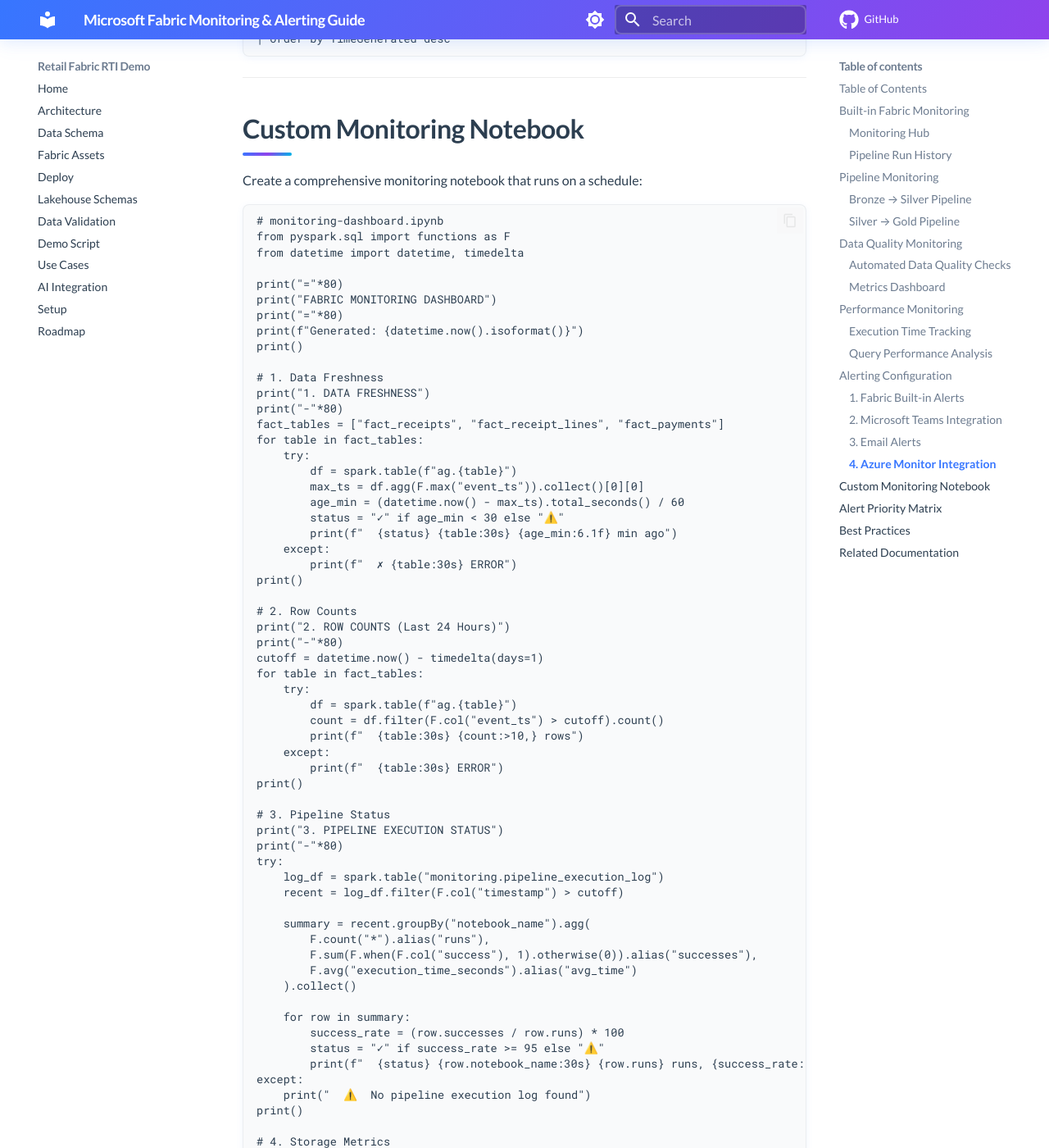
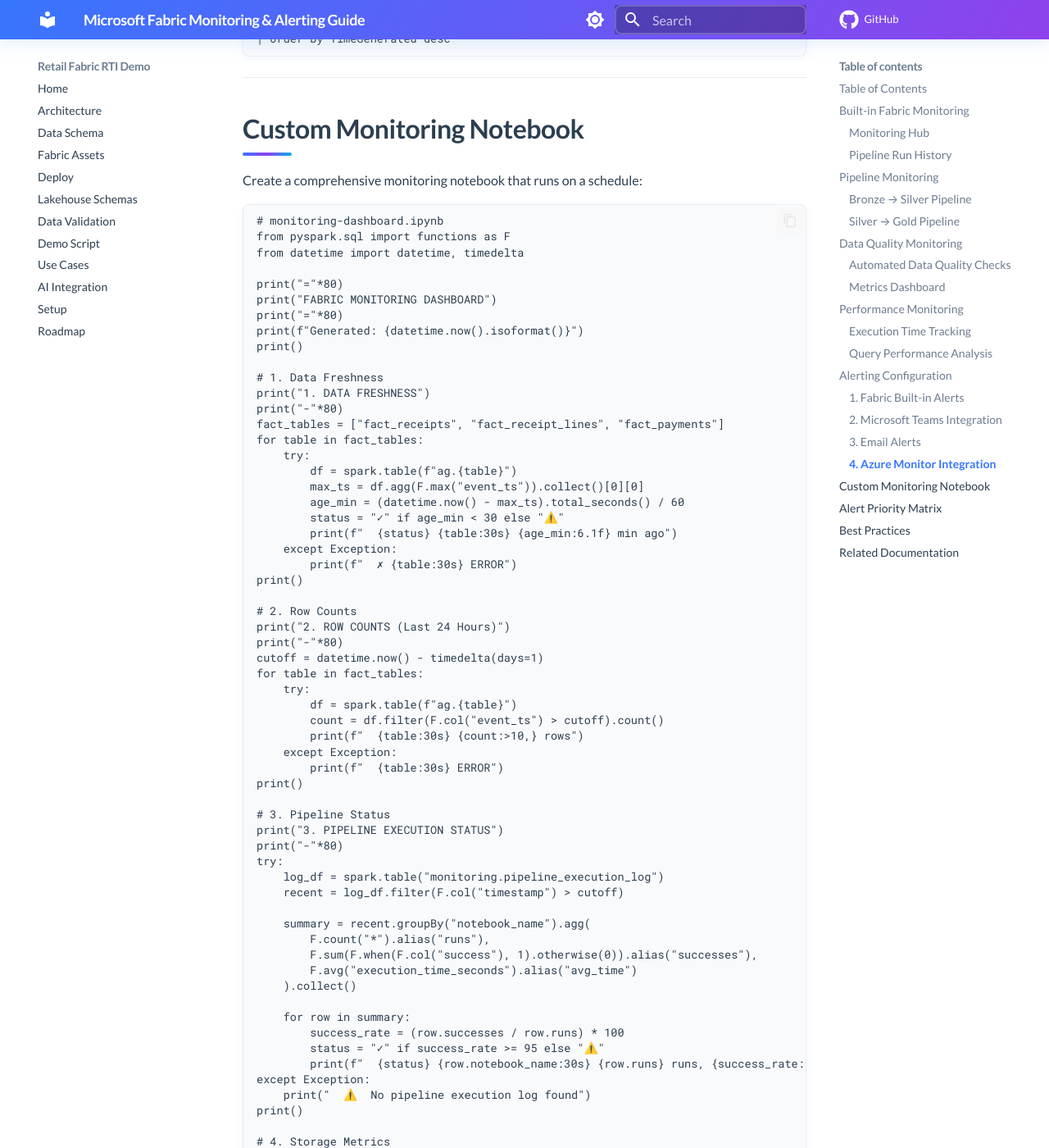
Before and after one commit to amattas/retail-demo, an MkDocs documentation site: the page built from docs/fabric-monitoring.md, in a window 1280 px wide and 1400 px high, scrolled down 8420 px. Shown: the whole window at 82% size. Built offline with MkDocs 1.6.1 and Material for MkDocs 9.7.7, drawn with Linux system fonts in a browser that asks for light colours; comment, search, counter and statistics services are not loaded; some of the changed text lies outside the part shown.

Commit message:
Fix JSON comment syntax and replace bare except clauses
Co-authored-by: amattas <10504740+amattas@users.noreply.github.com>

```diff
--- a/docs/fabric-monitoring.md
+++ b/docs/fabric-monitoring.md
@@ -438,7 +438,7 @@ for table in fact_tables:
         age_min = (datetime.now() - max_ts).total_seconds() / 60
         status = "✓" if age_min < 30 else "⚠️"
         print(f"  {status} {table:30s} {age_min:6.1f} min ago")
-    except:
+    except Exception:
         print(f"  ✗ {table:30s} ERROR")
 print()
 
@@ -451,7 +451,7 @@ for table in fact_tables:
         df = spark.table(f"ag.{table}")
         count = df.filter(F.col("event_ts") > cutoff).count()
         print(f"  {table:30s} {count:>10,} rows")
-    except:
+    except Exception:
         print(f"  {table:30s} ERROR")
 print()
 
@@ -472,7 +472,7 @@ try:
         success_rate = (row.successes / row.runs) * 100
         status = "✓" if success_rate >= 95 else "⚠️"
         print(f"  {status} {row.notebook_name:30s} {row.runs} runs, {success_rate:.1f}% success, {row.avg_time:.1f}s avg")
-except:
+except Exception:
     print("  ⚠️  No pipeline execution log found")
 print()
 
@@ -484,7 +484,7 @@ for schema in ["ag", "au"]:
         tables = spark.sql(f"SHOW TABLES IN {schema}").collect()
         total_tables = len(tables)
         print(f"  {schema:4s} schema: {total_tables} tables")
-    except:
+    except Exception:
         print(f"  {schema:4s} schema: ERROR")
 print()
 
```
Also changed, not shown: 3 other files.
